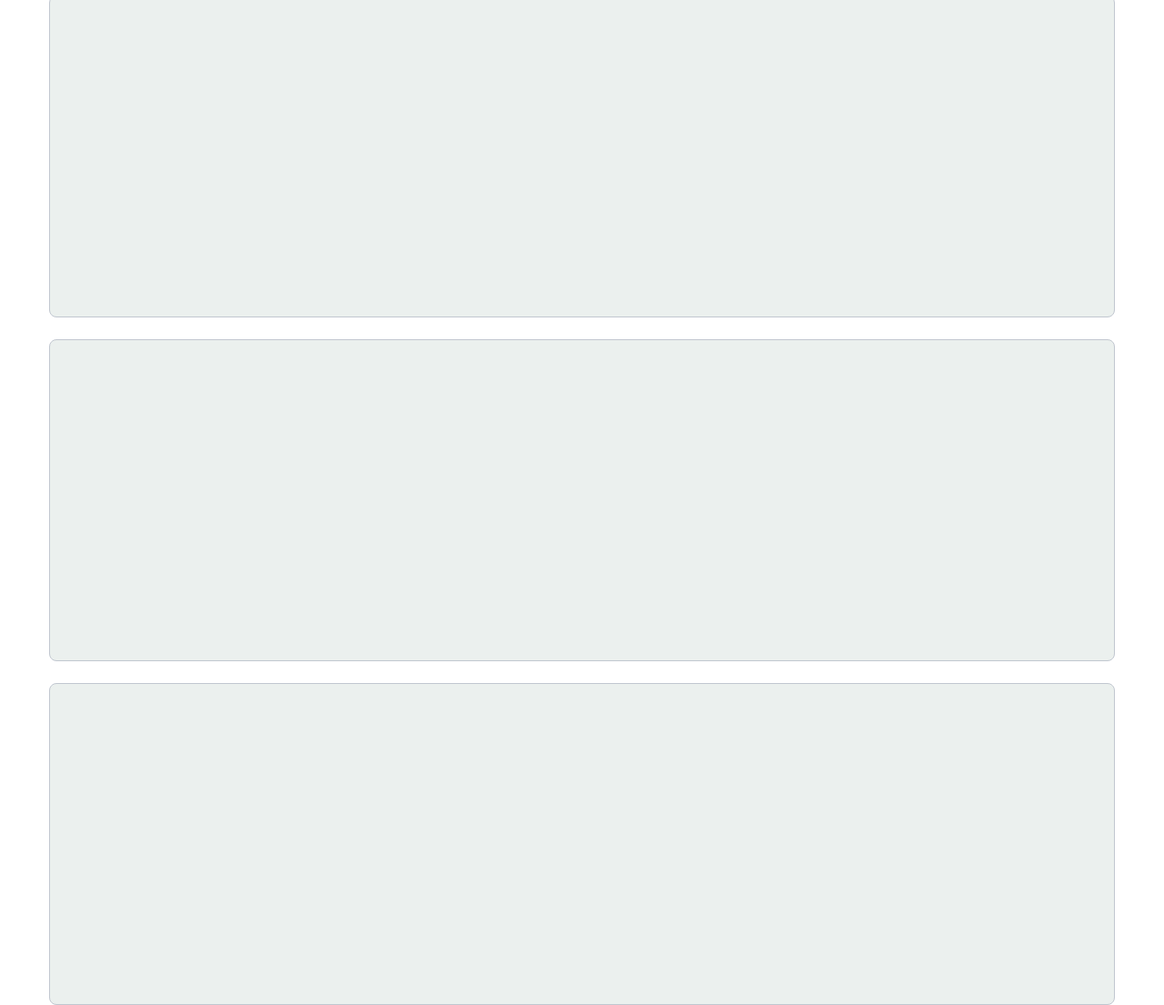
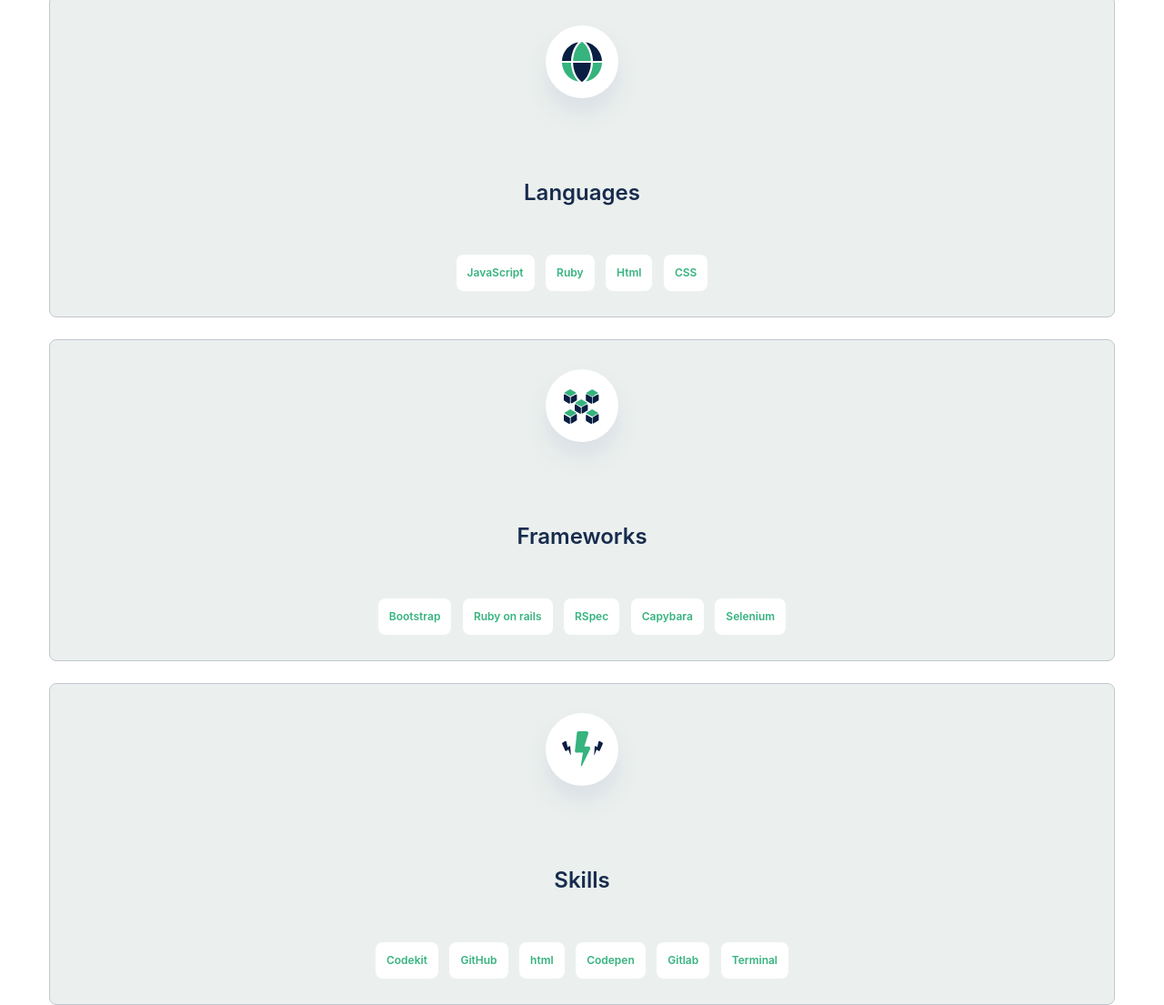
Before and after one commit to JohnDMurphy/Portfolio, a website: page index.html in a window 1280 px wide. Shown: the part 3923-5028 px from the top of the page at 91% size. Drawn offline with Linux system fonts and the light colour scheme; a web font is replaced by a local one.

Commit message:
Complete misc cards and style them

```diff
--- a/index.html
+++ b/index.html
@@ -116,9 +116,51 @@
             project you need coded, don’t hestiate to contact me.
           </p>
           <button class="button resume-btn">get my resume</button>
-          <article class="misc-card"></article>
-          <article class="misc-card"></article>
-          <article class="misc-card"></article>
+          <article class="misc-card">
+            <img
+              class="misc-img"
+              src="./images/icon-languages.svg"
+              alt="language-image"
+            />
+            <h3 class="blue">Languages</h3>
+            <p>
+              <span class="green misc-p">JavaScript</span>
+              <span class="green misc-p">Ruby</span>
+              <span class="green misc-p">Html</span>
+              <span class="green misc-p">CSS</span>
+            </p>
+          </article>
+          <article class="misc-card">
+            <img
+              class="misc-img"
+              src="./images/icon-frameworks.svg"
+              alt="framework-image"
+            />
+            <h3 class="blue">Frameworks</h3>
+            <p class="misc-sec">
+              <span class="green misc-p">Bootstrap</span>
+              <span class="green misc-p">Ruby on rails</span>
+              <span class="green misc-p">RSpec</span>
+              <span class="green misc-p">Capybara</span>
+              <span class="green misc-p">Selenium</span>
+            </p class="misc-sec">
+          </article>
+          <article class="misc-card">
+            <img
+              class="misc-img"
+              src="./images/icon-skills.svg"
+              alt="skills-image"
+            />
+            <h3 class="blue">Skills</h3>
+            <p class="misc-sec">
+              <span class="green misc-p">Codekit</span>
+              <span class="green misc-p">GitHub</span>
+              <span class="green misc-p">html</span>
+              <span class="green misc-p">Codepen</span>
+              <span class="green misc-p">Gitlab</span>
+              <span class="green misc-p">Terminal</span>
+            </p>
+          </article>
         </section>
       </section>
     </main>
--- a/style.css
+++ b/style.css
@@ -164,9 +164,26 @@
 }
 
 .misc-card {
+  position: relative;
   width: 95%;
   height: 22rem;
   background: #ebf0ee;
   border: 1px solid #c1c7d0;
   border-radius: 8px;
+  display: flex;
+  flex-direction: column;
+  justify-content: space-around;
+  align-items: center;
 }
+
+.misc-p {
+  display: inline-block;
+  text-align: center;
+  padding: 0.75rem;
+  font-weight: 600;
+  font-size: 0.75rem;
+  line-height: 1rem;
+  background: #ffffff;
+  border-radius: 8px;
+  margin: 4px;
+}
```
Also changed, not shown: images/icon-frameworks.svg (added), images/icon-languages.svg (added), images/icon-skills.svg (added).
